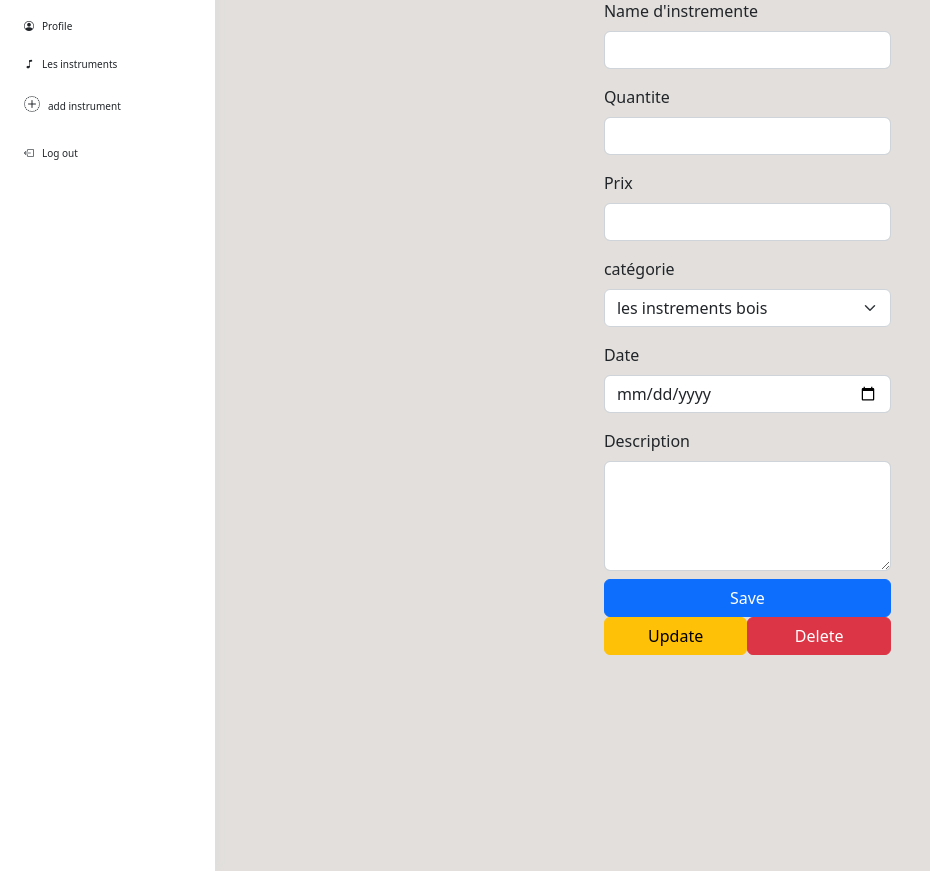
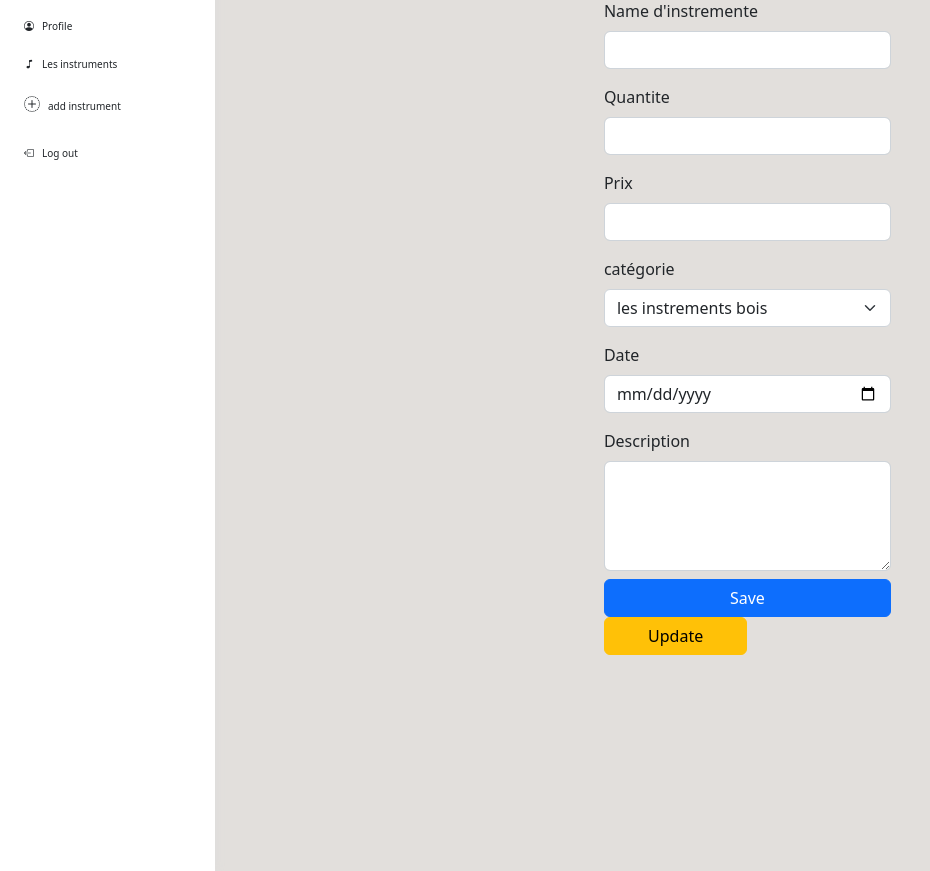
Before and after one commit to YTADLAOUI/application-web-gestion, a PHP site: page /application-web-gestion/cration.php in a window 1280 px wide. Shown: the part 169-1040 px from the top of the page, without its empty margins (0-930 px from the left). Run offline with PHP 8.4, Linux system fonts and the light colour scheme; a user stored in the database is signed in; some libraries are stand-ins or nearby versions.

Commit message:
debut du function d

```diff
--- a/cration.php
+++ b/cration.php
@@ -56,8 +56,8 @@
 								<textarea  class="form-control" rows="4" name="inster-description" id="inster_description" required><?= $row['description'] ?? '' ?></textarea>
 							</div>
 							<button type="submit" name="save" class="btn btn-primary task-action-btn w-100 mt-2" id="save-btn">Save</button>
-							<button type='submit' name='update' class='btn btn-warning task-action-btn w-50' id='update-btn'>Update</a>
-                			<button type='submit' name='delete' class='btn btn-danger task-action-btn w-50' id='delete-btn'>Delete</a>
+							<button type='submit' name='update' class='btn btn-warning task-action-btn w-50' id='update-btn'>Update</button>
+
 				</form>
             </div>
         </div>
--- a/scripte.php
+++ b/scripte.php
@@ -59,7 +59,8 @@
                 <td>". $row['c_name'] ."</td>
                 <td>". $row['date_time'] ."</td>
                 <td>". $row['description'] ."</td>
-                <td><a href='cration.php?id=$row[instrement_id]' calss=''><button type='submit' name='Edit' class='btn task-action-btn' id='Edit-btn'>Edit</a></td>
+                <td><a href='cration.php?id=$row[instrement_id]'><button type='submit' name='Edit' class='btn task-action-btn' id='Edit-btn'>Edit</button></a></td>
+                <td><button type='submit' name='delete' class='btn task-action-btn text-danger' id='delete-btn'>Delete</button></td>
 
                 </tr>
 
```
